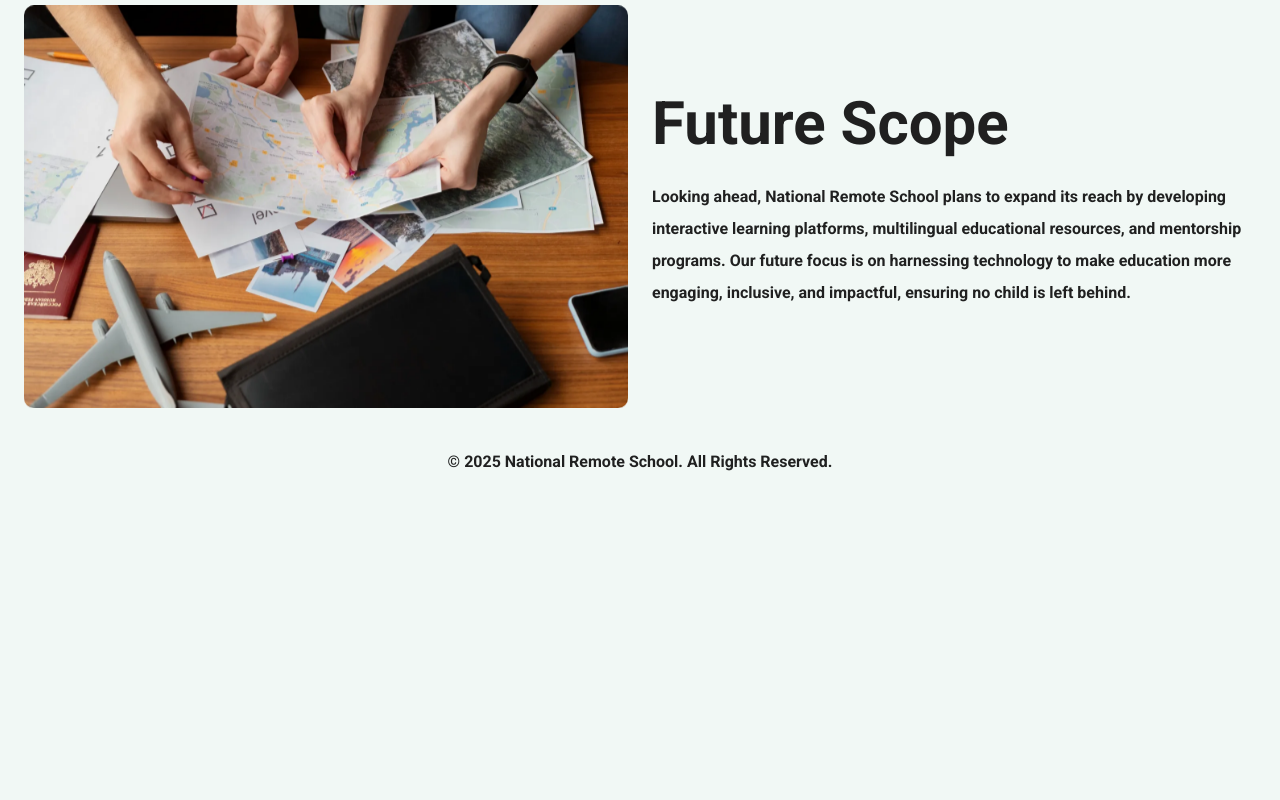
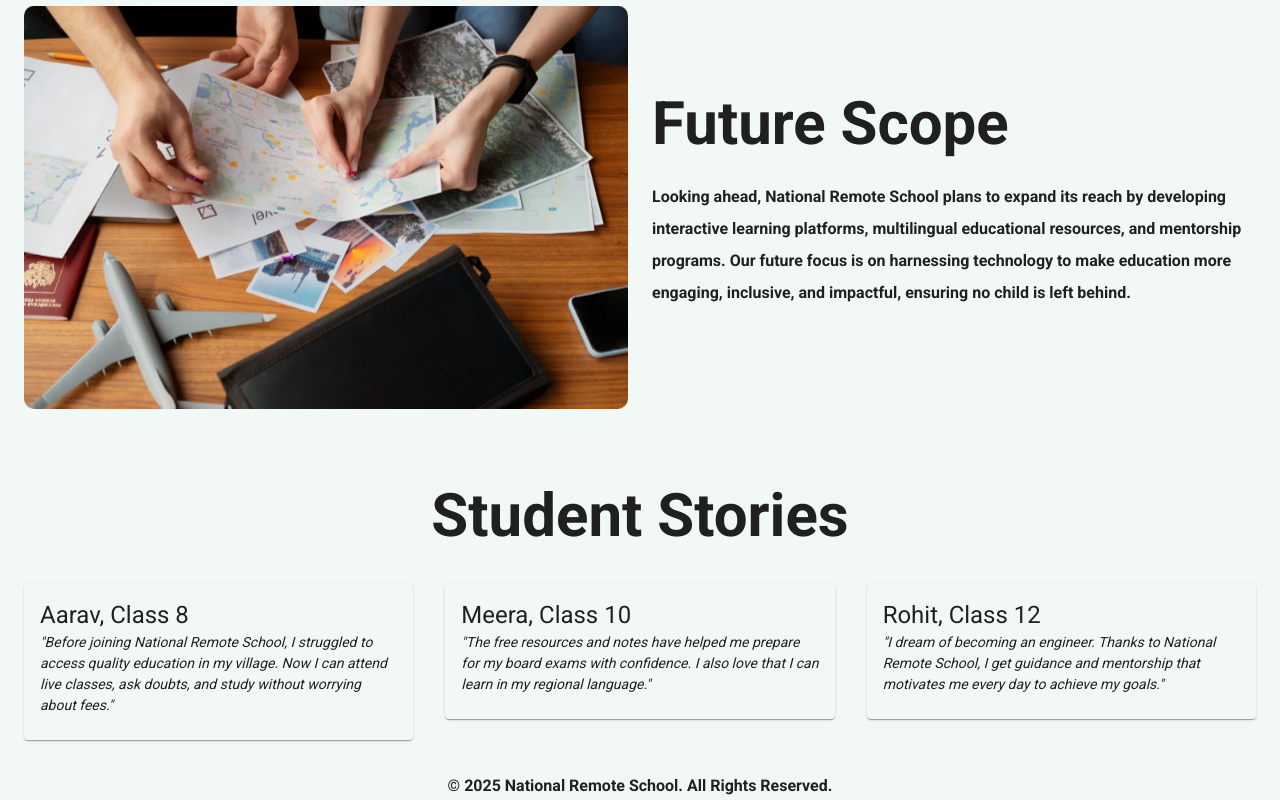
Before and after one commit to S-Guha-Systems/NationalRemoteSchool, a Next.js app: page /about in a window 1280 px wide. Shown: the part 1412-2212 px from the top of the page. Before the commit the page ends 1888 px from the top, so only its background shows below. Built offline with nearby package versions, Linux system fonts and the light colour scheme; no server answers; what @mui/material-nextjs would draw is missing.

Commit message:
Added stories

```diff
--- a/app/about/page.jsx
+++ b/app/about/page.jsx
@@ -4,12 +4,30 @@ import about from "@/img/about.webp";
 import mission from "@/img/mission.webp";
 import vission from "@/img/vission.webp";
 import future from "@/img/future.webp";
+import SimpleCard from "@/components/SimpleCard";
+import { Grid, Typography } from "@mui/material";
 
 export const metadata = {
   title: "About",
   description: "Learn more about National Remote School",
 };
-
+const studentStories = [
+  {
+    name: "Aarav, Class 8",
+    story:
+      "Before joining National Remote School, I struggled to access quality education in my village. Now I can attend live classes, ask doubts, and study without worrying about fees.",
+  },
+  {
+    name: "Meera, Class 10",
+    story:
+      "The free resources and notes have helped me prepare for my board exams with confidence. I also love that I can learn in my regional language.",
+  },
+  {
+    name: "Rohit, Class 12",
+    story:
+      "I dream of becoming an engineer. Thanks to National Remote School, I get guidance and mentorship that motivates me every day to achieve my goals.",
+  },
+];
 const About = () => {
   return (
     <>
@@ -41,6 +59,18 @@ const About = () => {
         }
         imageUrl={future}
       />
+      {/* Student Stories Section */}
+      <Typography variant="h2" sx={{ mt: 8, mb: 4, textAlign: "center" }}>
+        Student Stories
+      </Typography>
+
+      <Grid container spacing={4}>
+        {studentStories.map((student, index) => (
+          <Grid size={{ xs: 12, md: 4 }} key={index}>
+            <SimpleCard title={student.name} description={student.story} />
+          </Grid>
+        ))}
+      </Grid>
     </>
   );
 };
--- a/app/features/page.jsx
+++ b/app/features/page.jsx
@@ -1,7 +1,6 @@
 import LeftAlignedContentModel from "@/components/LeftAlignedContentModel";
 import { Box, Grid, Typography } from "@mui/material";
 import GlobalCard from "@/components/GlobalCard";
-
 import features from "@/img/features.webp";
 import smart from "@/img/smart.webp";
 import real from "@/img/real.webp";
--- /dev/null
+++ b/components/SimpleCard.jsx
@@ -0,0 +1,18 @@
+import { Card, CardContent, Typography } from "@mui/material";
+
+const SimpleCard = ({ title, description }) => {
+  return (
+    <Card>
+      <CardContent sx={{ height: "100%" }}>
+        <Typography variant="h5" component="div">
+          {title}
+        </Typography>
+        <Typography variant="body2" fontStyle="italic" lineHeight={1.5}>
+          "{description}"
+        </Typography>
+      </CardContent>
+    </Card>
+  );
+};
+
+export default SimpleCard;
```
